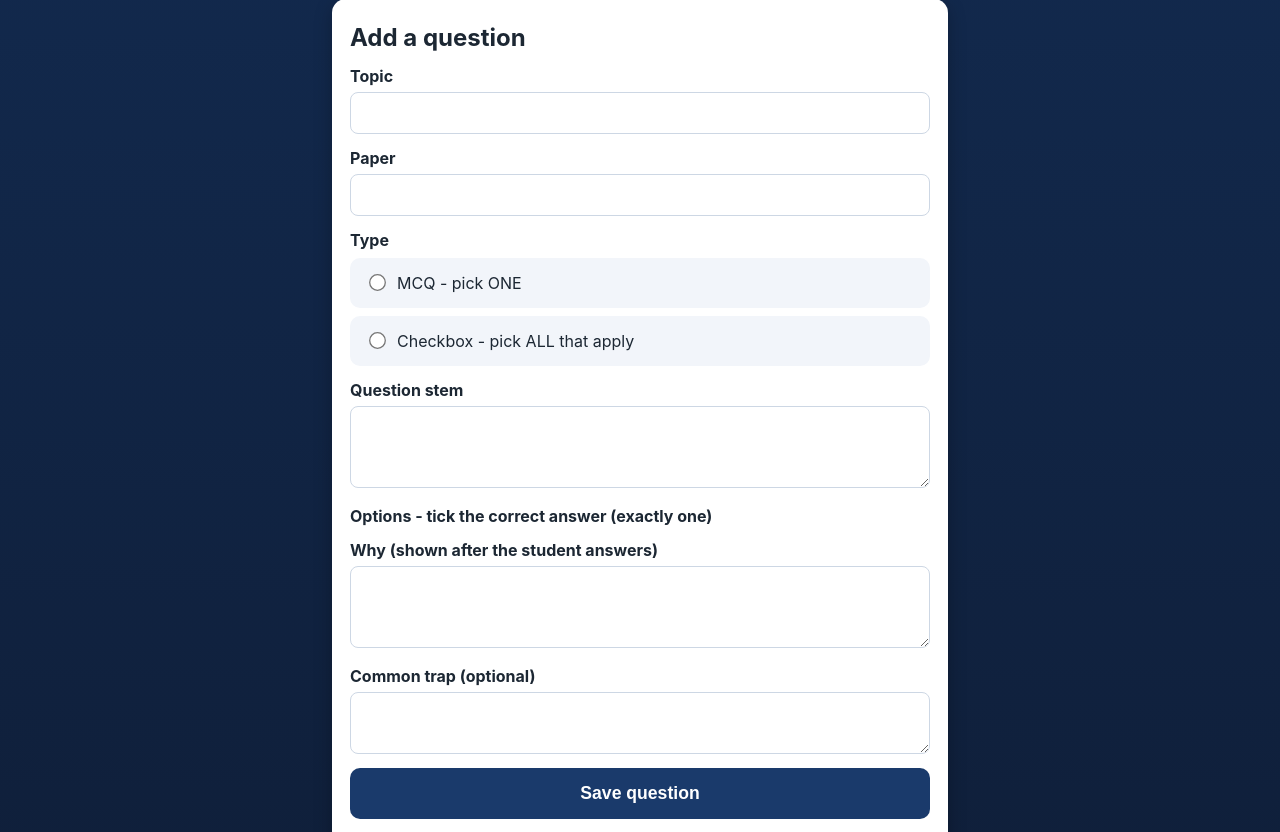
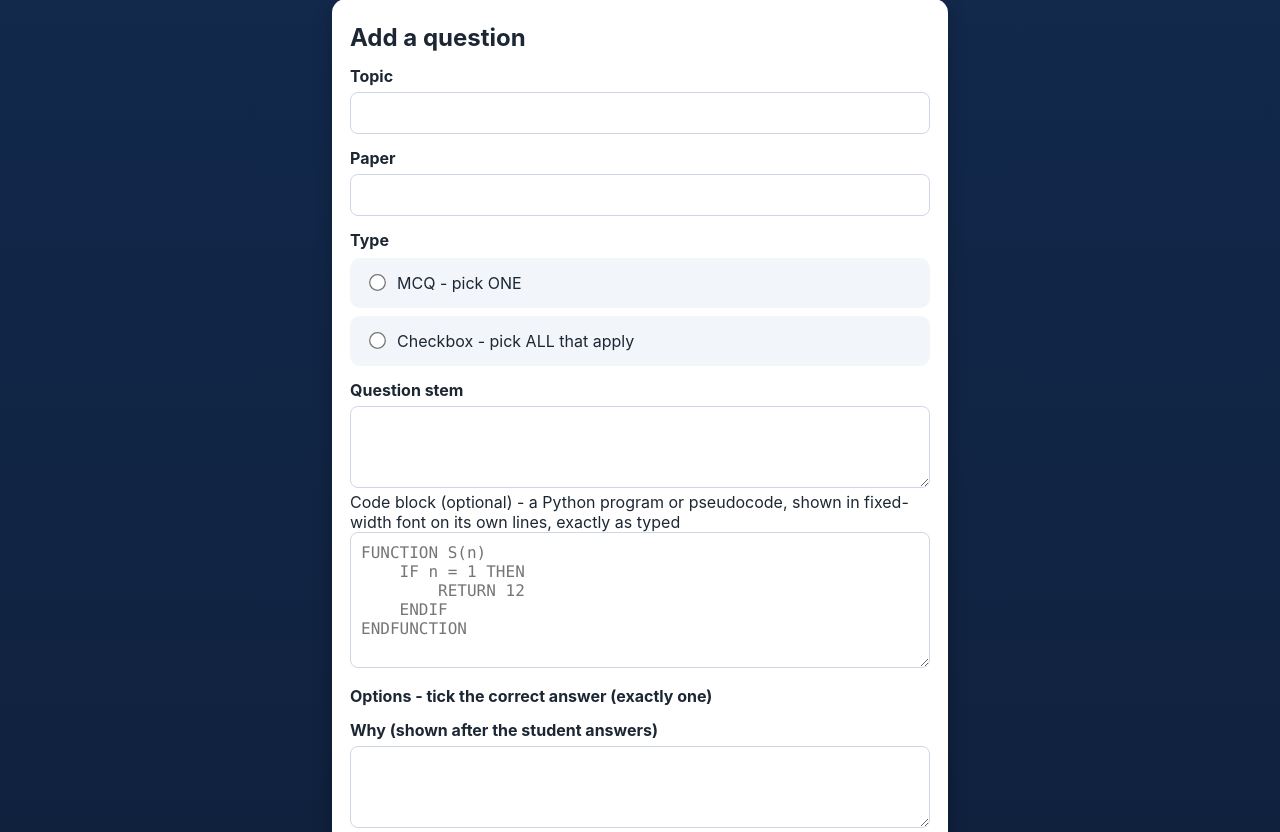
Before and after one commit to gisc/lastlapcp, a Flask app: template templates/qform.html in a window 1280 px wide. Shown: the part 65-897 px from the top of the page. Run offline with Flask 3, Linux system fonts and the light colour scheme; the template is opened without the code that fills it, so the values that code supplies are empty; parts of the project's set-up code (start-up, migrations or seed data) failed here and were passed over.

Commit message:
Code blocks: questions get optional code field rendered as monospace block; qform supports it; 4 questions (Puzzle, S(n), Flask SQL line, tree traversal) moved to code blocks; roster POST keeps display email, matches normalized

```diff
--- a/app.py
+++ b/app.py
@@ -91,7 +91,7 @@ CREATE TABLE IF NOT EXISTS users(
 CREATE TABLE IF NOT EXISTS questions(
   id INTEGER PRIMARY KEY, topic TEXT NOT NULL, paper TEXT NOT NULL,
   qtype TEXT NOT NULL, stem TEXT NOT NULL, explanation TEXT NOT NULL,
-  misconception TEXT DEFAULT '');
+  misconception TEXT DEFAULT '', code TEXT DEFAULT '');
 CREATE TABLE IF NOT EXISTS options(
   id INTEGER PRIMARY KEY, question_id INTEGER NOT NULL REFERENCES questions(id),
   ord INTEGER NOT NULL, text TEXT NOT NULL, is_correct INTEGER NOT NULL DEFAULT 0);
@@ -115,8 +115,8 @@ def seed_questions(db):
         bank = json.load(f)
     for q in bank:
         cur = db.execute(
-            "INSERT INTO questions(topic,paper,qtype,stem,explanation,misconception) VALUES(?,?,?,?,?,?)",
-            (q["topic"], q["paper"], q["qtype"], q["stem"], q["explanation"], q.get("misconception", "")))
+            "INSERT INTO questions(topic,paper,qtype,stem,explanation,misconception,code) VALUES(?,?,?,?,?,?,?)",
+            (q["topic"], q["paper"], q["qtype"], q["stem"], q["explanation"], q.get("misconception", ""), q.get("code", "")))
         qid = cur.lastrowid
         for i, opt in enumerate(q["options"]):
             db.execute("INSERT INTO options(question_id,ord,text,is_correct) VALUES(?,?,?,?)",
@@ -128,6 +128,10 @@ def init_db():
     db = sqlite3.connect(DB_PATH)
     db.executescript(SCHEMA)
     db.row_factory = sqlite3.Row
+    cols = [r["name"] for r in db.execute("PRAGMA table_info(questions)")]
+    if "code" not in cols:
+        db.execute("ALTER TABLE questions ADD COLUMN code TEXT DEFAULT ''")
+        db.commit()
     seed_questions(db)
     db.close()
 
@@ -415,6 +419,7 @@ def _read_qform(count=None):
         "paper": request.form.get("paper", "").strip() or "P1",
         "qtype": request.form.get("qtype", "mcq"),
         "stem": request.form.get("stem", "").strip(),
+        "code": request.form.get("code", "").strip(),
         "explanation": request.form.get("explanation", "").strip(),
         "misconception": request.form.get("misconception", "").strip(),
         "opts": opts,
@@ -441,8 +446,8 @@ def _read_qform(count=None):
 
 def _insert_question(db, form):
     cur = db.execute(
-        "INSERT INTO questions(topic,paper,qtype,stem,explanation,misconception) VALUES(?,?,?,?,?,?)",
-        (form["topic"], form["paper"], form["qtype"], form["stem"], form["explanation"], form["misconception"]))
+        "INSERT INTO questions(topic,paper,qtype,stem,explanation,misconception,code) VALUES(?,?,?,?,?,?,?)",
+        (form["topic"], form["paper"], form["qtype"], form["stem"], form["explanation"], form["misconception"], form["code"]))
     qid = cur.lastrowid
     for i, o in enumerate(form["opts"]):
         db.execute("INSERT INTO options(question_id,ord,text,is_correct) VALUES(?,?,?,?)",
@@ -462,7 +467,7 @@ def bank_new():
         return render_template("qform.html", form=form, errs=errs, topics=_topics(db),
                                qid=None, natt=None, saved=None), 400
     form = {"topic": "", "paper": "P1", "qtype": "mcq", "stem": "", "explanation": "",
-            "misconception": "", "opts": [{"text": "", "correct": False} for _ in range(4)]}
+            "misconception": "", "code": "", "opts": [{"text": "", "correct": False} for _ in range(4)]}
     return render_template("qform.html", form=form, errs=[], topics=_topics(db),
                            qid=None, natt=None, saved=None)
 
@@ -479,9 +484,9 @@ def bank_edit(qid):
         form, errs = _read_qform(count=n)
         if not errs:
             db.execute(
-                "UPDATE questions SET topic=?,paper=?,qtype=?,stem=?,explanation=?,misconception=? WHERE id=?",
+                "UPDATE questions SET topic=?,paper=?,qtype=?,stem=?,explanation=?,misconception=?,code=? WHERE id=?",
                 (form["topic"], form["paper"], form["qtype"], form["stem"],
-                 form["explanation"], form["misconception"], qid))
+                 form["explanation"], form["misconception"], form["code"], qid))
             for o, row in zip(form["opts"], opts):
                 db.execute("UPDATE options SET text=?, is_correct=? WHERE id=?",
                            (o["text"], 1 if o["correct"] else 0, row["id"]))
@@ -490,7 +495,7 @@ def bank_edit(qid):
         return render_template("qform.html", form=form, errs=errs, topics=_topics(db),
                                qid=qid, natt=natt, saved=None), 400
     form = {"topic": q["topic"], "paper": q["paper"], "qtype": q["qtype"], "stem": q["stem"],
-            "explanation": q["explanation"], "misconception": q["misconception"] or "",
+            "explanation": q["explanation"], "misconception": q["misconception"] or "", "code": q["code"] or "",
             "opts": [{"text": o["text"], "correct": bool(o["is_correct"])} for o in opts]}
     return render_template("qform.html", form=form, errs=[], topics=_topics(db),
                            qid=qid, natt=natt, saved=request.args.get("saved"))
--- a/static/style.css
+++ b/static/style.css
@@ -64,3 +64,9 @@ h1 { margin: 6px 0 10px; font-size: 1.5rem; } h2 { margin: 4px 0 10px; font-size
 .field { width: 100%; padding: 10px; border: 1px solid #cdd7e4; border-radius: 8px; font: inherit; box-sizing: border-box; background: #fff; color: inherit; }
 .optedit { display: flex; align-items: center; gap: 10px; margin: 6px 0; }
 .optedit input[type=checkbox] { transform: scale(1.4); accent-color: var(--good); flex: 0 0 auto; }
+
+.codeblock { font-family: ui-monospace, SFMono-Regular, Menlo, Consolas, monospace;
+  background: #0f1f3d; color: #e8f0ff; padding: 12px 14px; border-radius: 10px;
+  overflow-x: auto; font-size: 0.95rem; line-height: 1.5; margin: 6px 0 14px;
+  white-space: pre; }
+.code-input { font-family: ui-monospace, SFMono-Regular, Menlo, Consolas, monospace; }
--- a/templates/bank.html
+++ b/templates/bank.html
@@ -23,6 +23,7 @@
     <span class="tag">{{ 'Pick ALL that apply' if it.q['qtype']=='checkbox' else 'Pick ONE' }}</span>
     <span class="tag">#{{ it.q['id'] }}</span></div>
   <div class="stem">{{ it.q['stem'] }}</div>
+  {% if it.q['code'] %}<pre class="codeblock">{{ it.q['code'] }}</pre>{% endif %}
   {% for o in it.opts %}
   <div class="opt result {{ 'good' if o['is_correct'] else '' }}"><span>{{ o['text'] }}</span></div>
   {% endfor %}
--- a/templates/qform.html
+++ b/templates/qform.html
@@ -16,6 +16,8 @@
     <label class="opt"><input type="radio" name="qtype" value="checkbox" {{ 'checked' if form.qtype == 'checkbox' }}><span>Checkbox - pick ALL that apply</span></label>
     <label class="flabel">Question stem</label>
     <textarea class="field" name="stem" rows="3" required>{{ form.stem }}</textarea>
+    <label>Code block (optional) - a Python program or pseudocode, shown in fixed-width font on its own lines, exactly as typed</label>
+    <textarea class="field code-input" name="code" rows="6" placeholder="FUNCTION S(n)&#10;    IF n = 1 THEN&#10;        RETURN 12&#10;    ENDIF&#10;ENDFUNCTION">{{ form.code }}</textarea>
     <label class="flabel">Options - tick the correct answer{{ 's (at least two)' if form.qtype == 'checkbox' else ' (exactly one)' }}</label>
     {% for o in form.opts %}
     <div class="optedit">
--- a/templates/quiz.html
+++ b/templates/quiz.html
@@ -11,6 +11,7 @@
   <div class="qmeta"><span class="tag">{{ q['topic'] }}</span><span class="tag paper">{{ q['paper'] }}</span>
     <span class="tag">{{ 'Pick ALL that apply' if q['qtype']=='checkbox' else 'Pick ONE' }}</span></div>
   <div class="stem">{{ q['stem'] }}</div>
+  {% if q['code'] %}<pre class="codeblock">{{ q['code'] }}</pre>{% endif %}
   {% if not feedback %}
   <form method="post" action="{{ url_for('answer', qid=q['id']) }}">
     <input type="hidden" name="topic" value="{{ topic }}">
```
Also changed, not shown: seed_questions.json.
